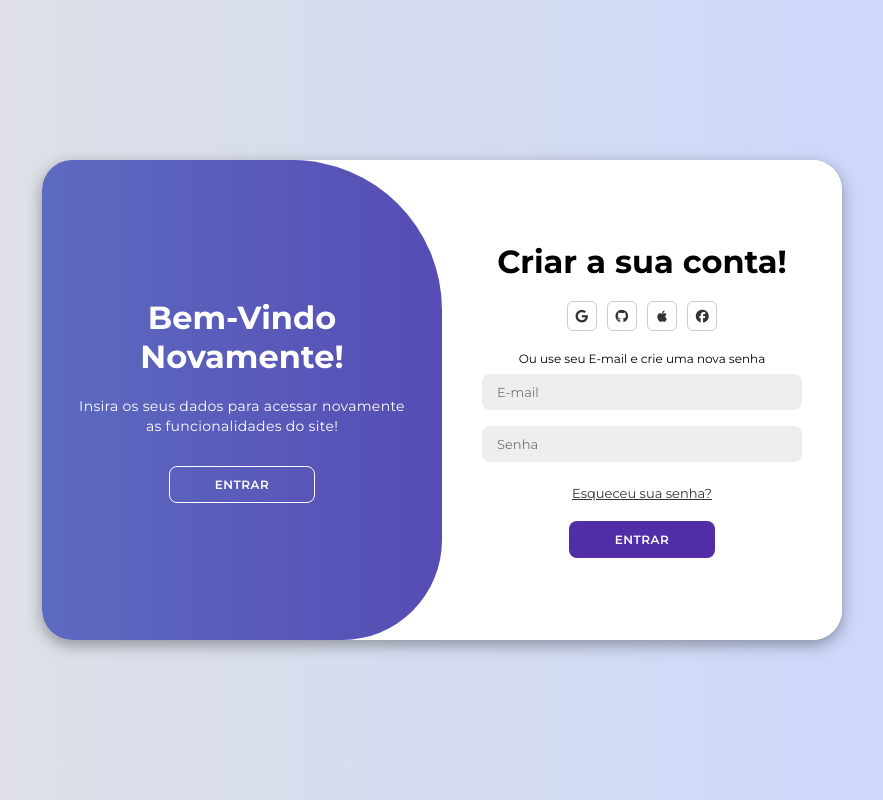
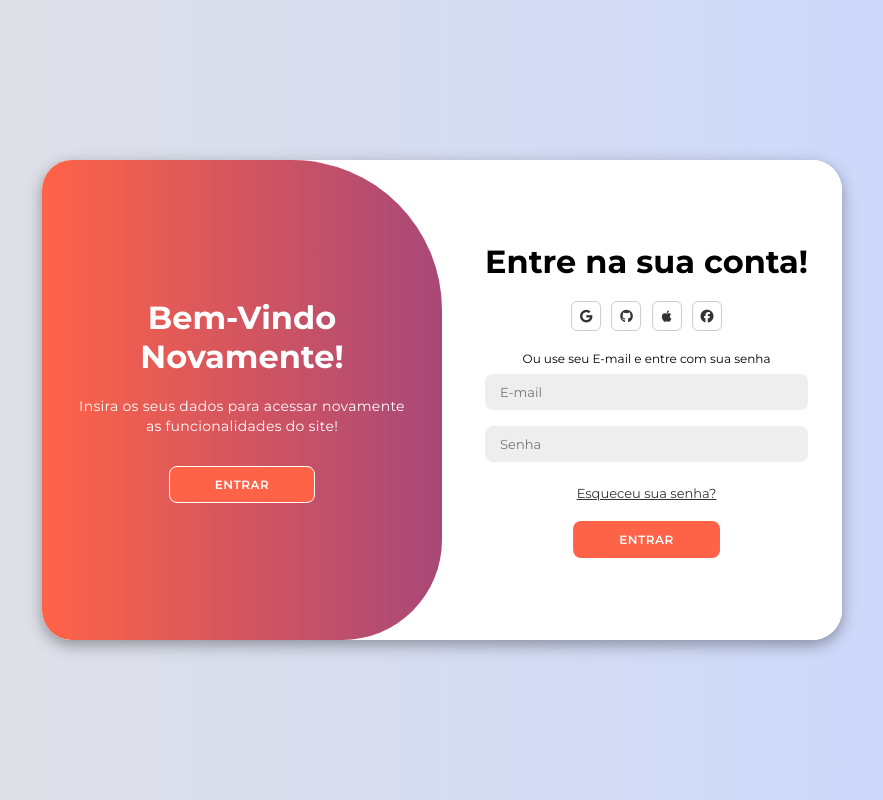
Before and after one commit to GabrielMonteiroCosta/Adventure, a plain HTML site: page SiteJogo/login.html in a window 1280 px wide. Both pictures are taken after a click on the button "CADASTRAR". Shown: the whole page, without its empty margins (198-1081 px from the left). Drawn offline with Linux system fonts and the light colour scheme.

Commit message:
Update login-style.css

```diff
--- a/SiteJogo/assets/css/login-style.css
+++ b/SiteJogo/assets/css/login-style.css
@@ -48,7 +48,7 @@
 }
 
 .container button{
-    background-color: #512da8;
+    background-color: tomato;
     color: #fff;
     font-size: 12px;
     padding: 10px 45px;
@@ -62,8 +62,12 @@
 }
 
 .container button.escondido{
-    background-color: transparent;
+    background-color: tomato;
     border-color: #fff;
+}
+
+.container button:hover{
+    background-color: #512da8;
 }
 
 .container form{
@@ -99,11 +103,11 @@
     width: 50%;
     z-index: 2;
 }
-
-.container.active .sign-in{
+/*Troca*/
+.container.active .login{
     transform: translateX(100%);
 }
-
+/*****************/
 .sign-up{
     left: 0;
     width: 50%;
@@ -144,6 +148,11 @@
     height:30px;
 }
 
+.icone-social a:hover{
+    border: 1px solid #333;
+    border-radius: 20%;
+}
+
 .painel-container{
     position: absolute;
     top: 0;
@@ -164,7 +173,7 @@
 .painel{
     background-color: #512da8;
     height: 100%;
-    background: linear-gradient(to right, #5c6bc0, #512da8);
+    background: linear-gradient(to right, tomato, #512da8);
     color: #fff;
     position: relative;
     left: -100%;
```
